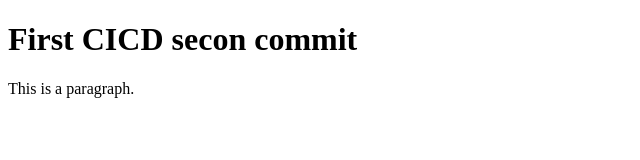
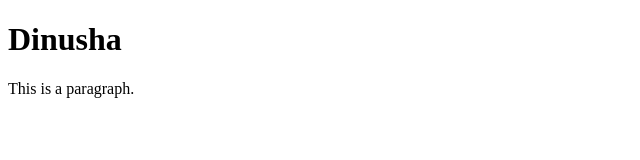
Before and after one commit to KAVINDAPIYUMAL/affordablewebapp3, a plain HTML site: page index.html in a window 1280 px wide. Shown: the whole page, without its empty margins (0-640 px from the left). Drawn offline with Linux system fonts and the light colour scheme.

Commit message:
third commit

```diff
--- a/index.html
+++ b/index.html
@@ -5,7 +5,7 @@
 </head>
 <body>
 
-<h1>First CICD secon commit</h1>
+<h1>Dinusha</h1>
 <p>This is a paragraph.</p>
 
 </body>
```
